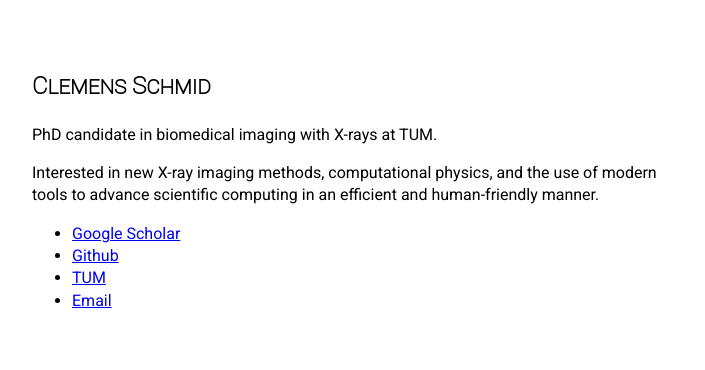
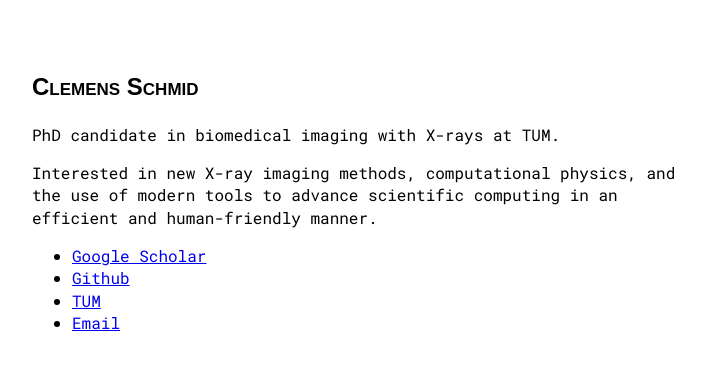
Before and after one commit to clemisch/clemisch.github.io, a plain HTML site: page index.html in a window 1280 px wide. Shown: the whole page, without its empty margins (283-988 px from the left). Drawn offline with Linux system fonts and the light colour scheme.

Commit message:
Change font to Roboto Mono

```diff
--- a/index.html
+++ b/index.html
@@ -3,10 +3,10 @@
 <head>
     <meta name="description" content="Clemens Schmid">
     <meta name="viewport" content="width=device-width, initial-scale=1.0">
-    <link href="https://fonts.googleapis.com/css?family=Roboto" rel="stylesheet">
+    <link href="https://fonts.googleapis.com/css?family=Roboto+Mono" rel="stylesheet">
     <style>
         body {
-            font-family: "Roboto", sans-serif; /* Set the default font for the body to Roboto */
+            font-family: "Roboto Mono", sans-serif; /* Set the default font for the body to Roboto Mono */
             font-size: 16px;
             line-height: 1.4;
             padding: 0 10px;
@@ -15,7 +15,7 @@
         }
 
         h2 {
-            font-family: "Roboto Thin", sans-serif; /* Set the font for H2 specifically to Roboto Thin */
+            font-family: "Roboto Mono Thin", sans-serif; /* Set the font for H2 specifically to Roboto Mono Thin */
             font-variant: small-caps; /* Use small capitals for H2 text */
         }
 
```
